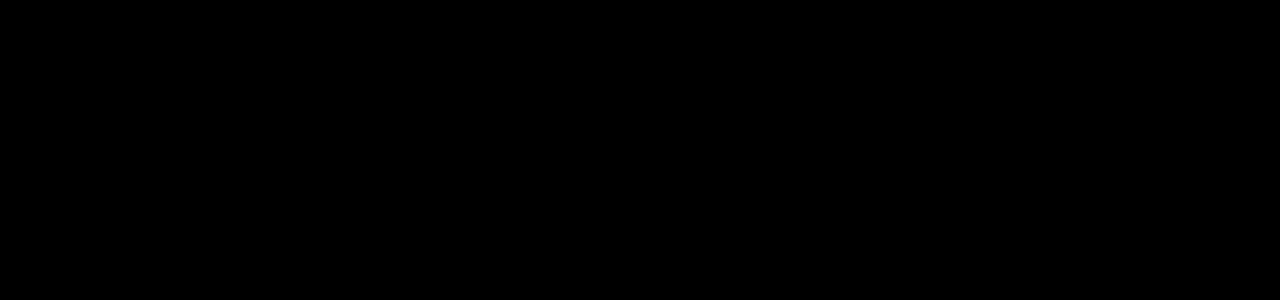
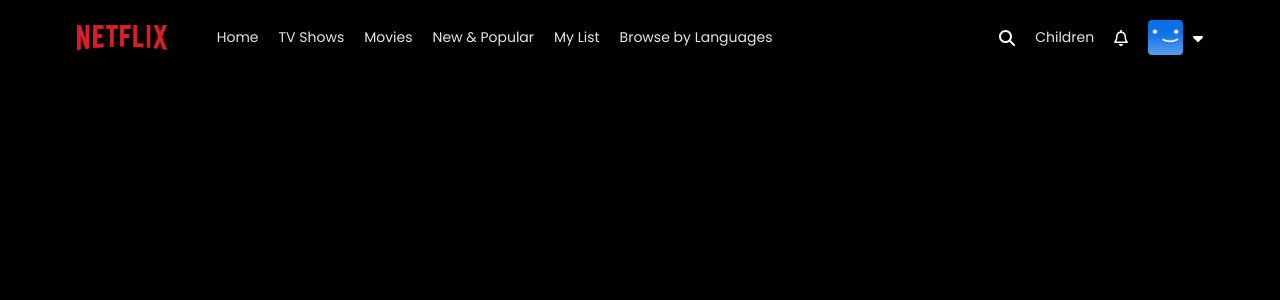
Before and after one commit to Vecna216/Netflix-Clone, a React (Vite) app: page / in a window 1280 px wide. Shown: the top 300 px of the page. Built offline with nearby package versions, Linux system fonts and the light colour scheme.

Commit message:
create navbar

```diff
--- a/src/App.jsx
+++ b/src/App.jsx
@@ -1,11 +1,12 @@
-import React from 'react'
+import React from "react";
+import Home from './pages/Home/Home.jsx';
 
 const App = () => {
   return (
     <div>
+      <Home />
+    </div>
+  );
+};
 
-    </div>
-  )
-}
-
-export default App
+export default App;
--- a/src/Components/Footer/Footer.jsx
+++ b/src/Components/Footer/Footer.jsx
@@ -4,7 +4,7 @@
 const Footer = () => {
   return (
     <div className='footer'>
-
+      <h2>navbar</h2>
     </div>
   )
 }
--- a/src/Components/Navbar/Navbar.css
+++ b/src/Components/Navbar/Navbar.css
@@ -0,0 +1,77 @@
+.navbar {
+  width: 100%;
+  padding: 20px 6%;
+  display: flex;
+  justify-content: space-between;
+  position: fixed;
+  font-size: 14px;
+  color: #e5e5e5;
+  background-image: linear-gradient(180deg, rgba(0,0,0,0.7) 10%, transparent);
+  z-index: 1;
+}
+
+.navbar-left {
+  display: flex;
+  align-items: center;
+  gap: 50px;
+}
+
+.navbar-left img {
+  width: 90px;
+}
+
+.navbar-left ul {
+  display: flex;
+  list-style: none;
+  gap: 20px;
+}
+
+.navbar-left ul li {
+  cursor: pointer;
+}
+
+.navbar-right {
+  display: flex;
+  align-items: center;
+  gap: 20px;
+}
+
+.navbar-right .icons {
+  width: 20 px;
+  cursor: pointer;
+}
+
+.navbar-right .profile {
+  border-radius: 4px;
+  width: 35px;
+}
+
+.navbar-profile {
+  display: flex;
+  align-items: center;
+  gap: 10px;
+  cursor: pointer;
+  position: relative;
+}
+
+.navbar .dropdown {
+  position: absolute;
+  top: 100%;
+  right: 0;
+  width: max-content;
+  background: #191919;
+  padding: 18px 22px;
+  border-radius: 2px;
+  text-decoration: underline;
+  z-index: 1;
+  display: none;
+}
+
+.navbar .dropdown p {
+  font-size: 13px;
+  cursor: pointer;
+}
+
+.navbar-profile:hover .dropdown {
+  display: block;
+}
--- a/src/Components/Navbar/Navbar.jsx
+++ b/src/Components/Navbar/Navbar.jsx
@@ -1,10 +1,38 @@
 import React from 'react'
 import './Navbar.css'
+import logo from '../../assets/logo.png'
+import search_icon from '../../assets/search_icon.svg'
+import bell_icon from '../../assets/bell_icon.svg'
+import profile_img from '../../assets/profile_img.png'
+import caret_icon from '../../assets/caret_icon.svg'
+
 
 const Navbar = () => {
   return (
     <div className='navbar'>
-
+      <div className="navbar-left">
+        <img src={logo} alt="" />
+        <ul>
+          <li>Home</li>
+          <li>TV Shows</li>
+          <li>Movies</li>
+          <li>New & Popular</li>
+          <li>My List</li>
+          <li>Browse by Languages</li>
+        </ul>
+      </div>
+      <div className="navbar-right">
+        <img src={search_icon} alt="" className='icons'/>
+        <p>Children</p>
+        <img src={bell_icon} alt="" className='icons'/>
+        <div className="navbar-profile">
+          <img src={profile_img} alt="" className='profile'/>
+          <img src={caret_icon} alt="" />
+          <div className="dropdown">
+            <p>Sign Out of Netflix</p>
+          </div>
+        </div>
+      </div>
     </div>
   )
 }
--- a/src/Pages/Home/Home.jsx
+++ b/src/Pages/Home/Home.jsx
@@ -1,9 +1,10 @@
 import React from 'react'
 import './Home.css'
+import Navbar from '../../Components/Navbar/Navbar'
 const Home = () => {
   return (
     <div className='home'>
-
+      <Navbar />
     </div>
   )
 }
--- a/src/index.css
+++ b/src/index.css
@@ -1,3 +1,5 @@
+@import url('https://fonts.googleapis.com/css2?family=Poppins:ital,wght@0,100;0,200;0,300;0,400;0,500;0,600;0,700;0,800;0,900;1,100;1,200;1,300;1,400;1,500;1,600;1,700;1,800;1,900&display=swap');
+
 * {
   margin: 0;
   padding: 0;
@@ -7,4 +9,5 @@
 body {
   background: black;
   color: white;
+  font-family: 'poppins';
 }
```
